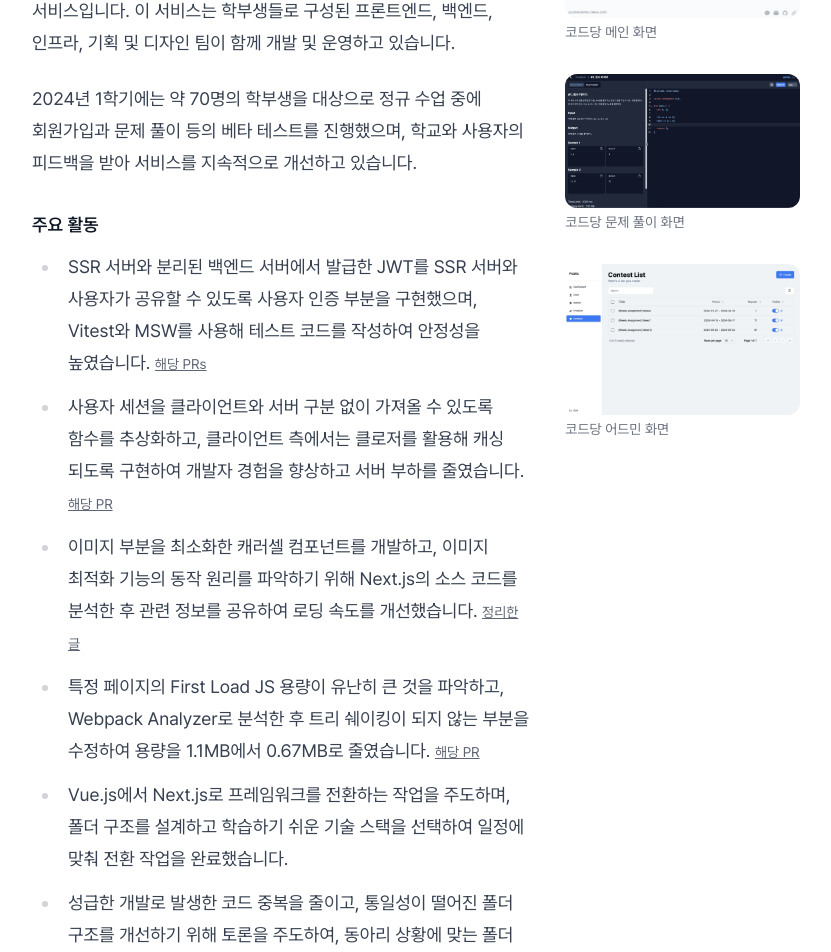
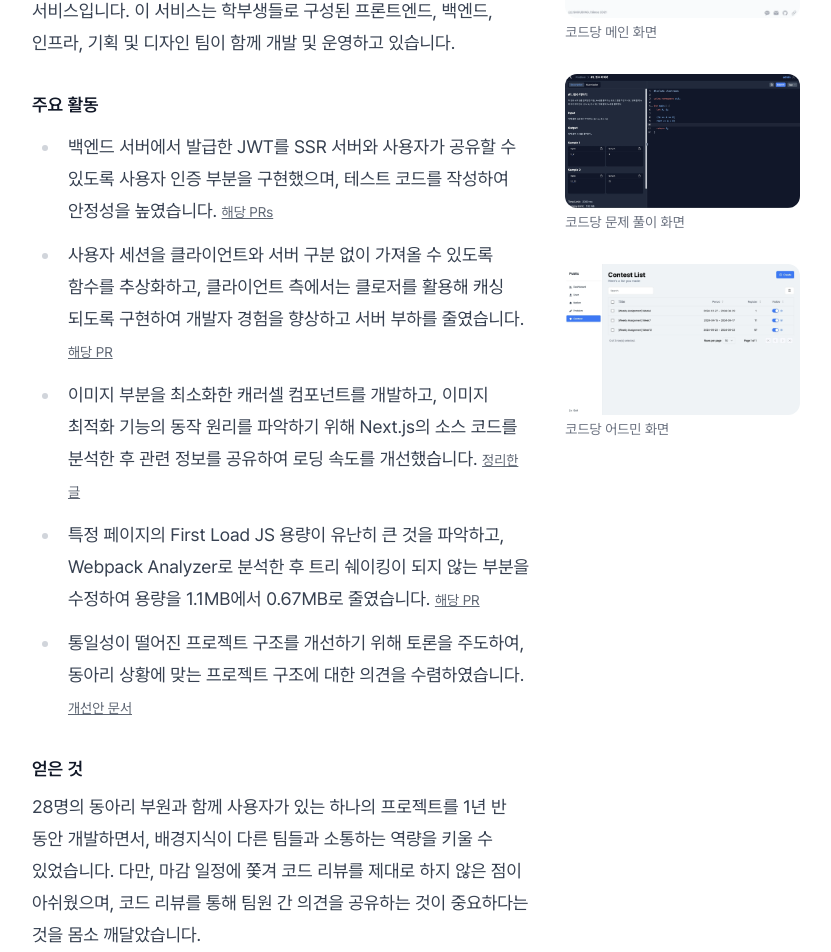
Before and after one commit to dayongkr/resume, a Next.js app: page / in a window 1280 px wide. Shown: the part 1950-2902 px from the top of the page, without its empty margins (224-1055 px from the left). Built offline with nearby package versions, Linux system fonts and the light colour scheme.

Commit message:
fix(project): update project section content and remove redundant details

```diff
--- a/src/app/_components/ProjectSection.tsx
+++ b/src/app/_components/ProjectSection.tsx
@@ -106,16 +106,12 @@ export function ProjectSection() {
             있도록 지원하는 교내 코딩 플랫폼 서비스입니다. 이 서비스는 학부생들로 구성된 프론트엔드, 백엔드, 인프라,
             기획 및 디자인 팀이 함께 개발 및 운영하고 있습니다.
           </p>
-          <p>
-            2024년 1학기에는 약 70명의 학부생을 대상으로 정규 수업 중에 회원가입과 문제 풀이 등의 베타 테스트를
-            진행했으며, 학교와 사용자의 피드백을 받아 서비스를 지속적으로 개선하고 있습니다.
-          </p>
           <List
             title="주요 활동"
             items={[
               {
                 children:
-                  'SSR 서버와 분리된 백엔드 서버에서 발급한 JWT를 SSR 서버와 사용자가 공유할 수 있도록 사용자 인증 부분을 구현했으며, Vitest와 MSW를 사용해 테스트 코드를 작성하여 안정성을 높였습니다.',
+                  '백엔드 서버에서 발급한 JWT를 SSR 서버와 사용자가 공유할 수 있도록 사용자 인증 부분을 구현했으며, 테스트 코드를 작성하여 안정성을 높였습니다.',
                 link: {
                   title: '해당 PRs',
                   href: 'https://github.com/search?q=repo:skkuding/codedang+author:dayongkr+type:pr++state:closed+in:title+authentication&type=pullrequests&s=created&o=desc',
@@ -145,13 +141,10 @@ export function ProjectSection() {
                   href: 'https://github.com/skkuding/codedang/pull/1525',
                 },
               },
+
               {
                 children:
-                  'Vue.js에서 Next.js로 프레임워크를 전환하는 작업을 주도하며, 폴더 구조를 설계하고 학습하기 쉬운 기술 스택을 선택하여 일정에 맞춰 전환 작업을 완료했습니다.',
-              },
-              {
-                children:
-                  '성급한 개발로 발생한 코드 중복을 줄이고, 통일성이 떨어진 폴더 구조를 개선하기 위해 토론을 주도하여, 동아리 상황에 맞는 폴더 구조에 대한 의견을 수렴하였습니다.',
+                  '통일성이 떨어진 프로젝트 구조를 개선하기 위해 토론을 주도하여, 동아리 상황에 맞는 프로젝트 구조에 대한 의견을 수렴하였습니다.',
                 link: {
                   title: '개선안 문서',
                   href: 'https://www.notion.so/dayonglee/1-aa05976d60e84cdc87b423337d0b2a0c?pvs=4',
@@ -162,8 +155,8 @@ export function ProjectSection() {
           <h4>얻은 것</h4>
           <p>
             28명의 동아리 부원과 함께 사용자가 있는 하나의 프로젝트를 1년 반 동안 개발하면서, 배경지식이 다른 팀들과
-            소통하는 역량을 키울 수 있었습니다. 다만, 프레임워크 전환 과정에서 마감에 쫓겨 코드 리뷰를 제대로 하지 못한
-            점이 아쉬웠으며, 코드 리뷰를 통해 팀원 간 의견을 공유하는 것이 중요하다는 것을 몸소 깨달았습니다.
+            소통하는 역량을 키울 수 있었습니다. 다만, 마감 일정에 쫓겨 코드 리뷰를 제대로 하지 않은 점이 아쉬웠으며,
+            코드 리뷰를 통해 팀원 간 의견을 공유하는 것이 중요하다는 것을 몸소 깨달았습니다.
           </p>
           <List
             title="사용한 기술"
```
